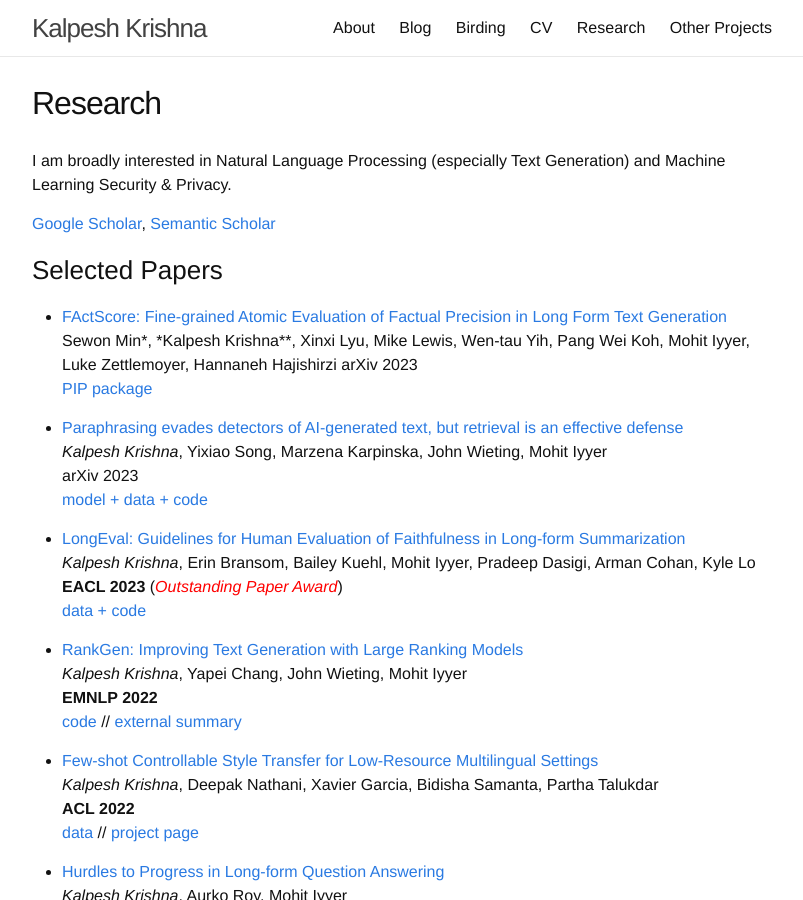
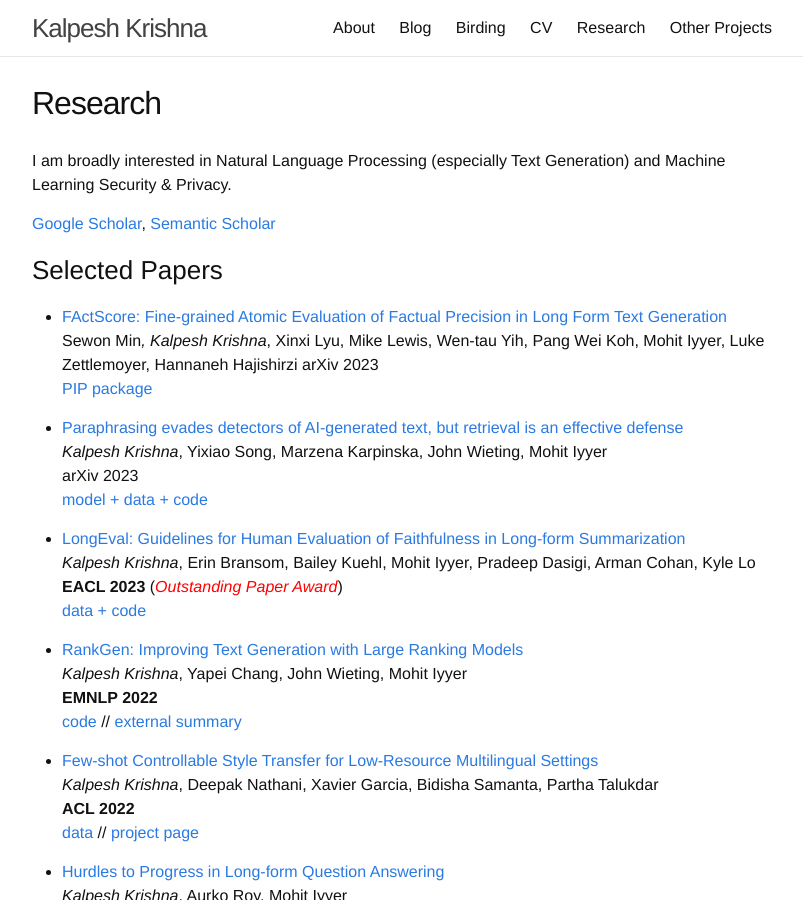
Before and after one commit to martiansideofthemoon/martiansideofthemoon.github.io, a Jekyll site: the page built from _pages/research.md, in a window 1280 px wide and 900 px high. Shown: the whole window, without its empty margins (238-1041 px from the left). Built offline with Jekyll 4.4.1, drawn with Linux system fonts in a browser that asks for light colours; comment, search, counter and statistics services are not loaded.

```diff
--- a/_pages/research.md
+++ b/_pages/research.md
@@ -11,7 +11,7 @@ I am broadly interested in Natural Language Processing (especially Text Generati
 ### Selected Papers
 
 * [FActScore: Fine-grained Atomic Evaluation of Factual Precision in Long Form Text Generation](https://arxiv.org/abs/2305.14251)
-Sewon Min*, *Kalpesh Krishna**, Xinxi Lyu, Mike Lewis, Wen-tau Yih, Pang Wei Koh, Mohit Iyyer, Luke Zettlemoyer, Hannaneh Hajishirzi
+Sewon Min*, <i>Kalpesh Krishna</i>*, Xinxi Lyu, Mike Lewis, Wen-tau Yih, Pang Wei Koh, Mohit Iyyer, Luke Zettlemoyer, Hannaneh Hajishirzi
 arXiv 2023
 [PIP package](https://pypi.org/project/factscore)
 
```
